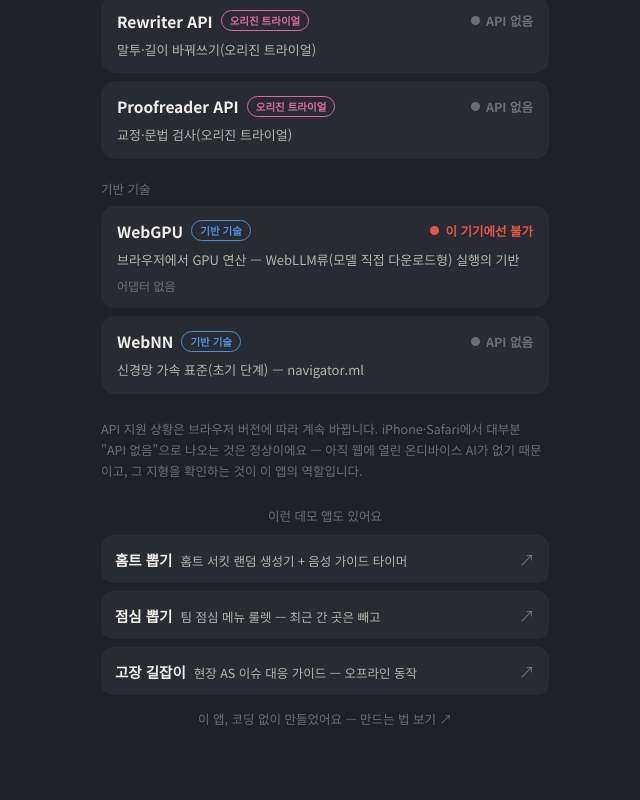
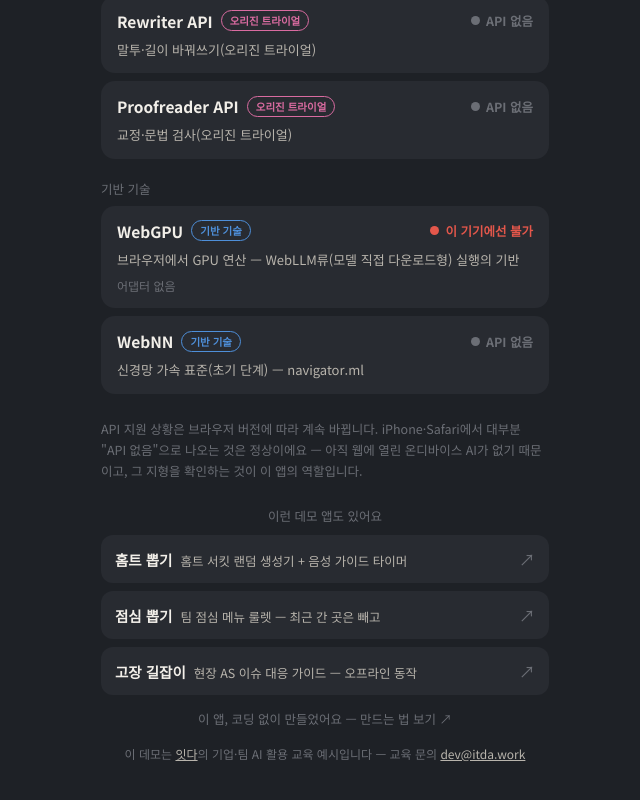
Before and after one commit to itda-demo-apps/demo-ondevice-ai, a React (Vite) app: page / in a window 1280 px wide. Shown: the part 805-1605 px from the top of the page, without its empty margins (315-955 px from the left). Before the commit the page ends 1579 px from the top, so only its background shows below. Built offline with nearby package versions, Linux system fonts and the light colour scheme.

Commit message:
feat(seo): 교육 안내 푸터 + sitemap/robots + JSON-LD 교육 주체(잇다)
- 홈 푸터에 잇다 AI 교육 안내·itda.work 링크·dev@itda.work 문의
- sitemap.xml + robots.txt Sitemap 연결(검색엔진 색인 대비)
- JSON-LD creator에 Organization(잇다) 명시

```diff
--- a/index.html
+++ b/index.html
@@ -50,6 +50,7 @@
         "applicationCategory": "DeveloperApplication",
         "operatingSystem": "Web",
         "inLanguage": "ko",
+        "creator": { "@type": "Organization", "name": "잇다", "url": "https://itda.work", "email": "dev@itda.work" },
         "offers": { "@type": "Offer", "price": "0", "priceCurrency": "KRW" }
       }
     </script>
--- a/src/components/SeriesLinks.jsx
+++ b/src/components/SeriesLinks.jsx
@@ -20,6 +20,10 @@
       <a className="series-repo" href={REPO_URL} target="_blank" rel="noreferrer">
         이 앱, 코딩 없이 만들었어요 — 만드는 법 보기 ↗
       </a>
+      <div className="series-edu">
+        이 데모는 <a href="https://itda.work" target="_blank" rel="noreferrer">잇다</a>의 기업·팀 AI 활용 교육 예시입니다 — 교육 문의{" "}
+        <a href="mailto:dev@itda.work">dev@itda.work</a>
+      </div>
     </div>
   );
 }
--- a/src/styles.css
+++ b/src/styles.css
@@ -419,3 +419,15 @@
   text-decoration: none;
   padding: 6px;
 }
+
+.series-edu {
+  text-align: center;
+  font-size: 12px;
+  color: var(--muted);
+  line-height: 1.7;
+  padding: 2px 6px 6px;
+}
+
+.series-edu a {
+  color: var(--text-dim);
+}
```
Also changed, not shown: public/robots.txt, 1 other file (tests, documents, lock files or other folders).
